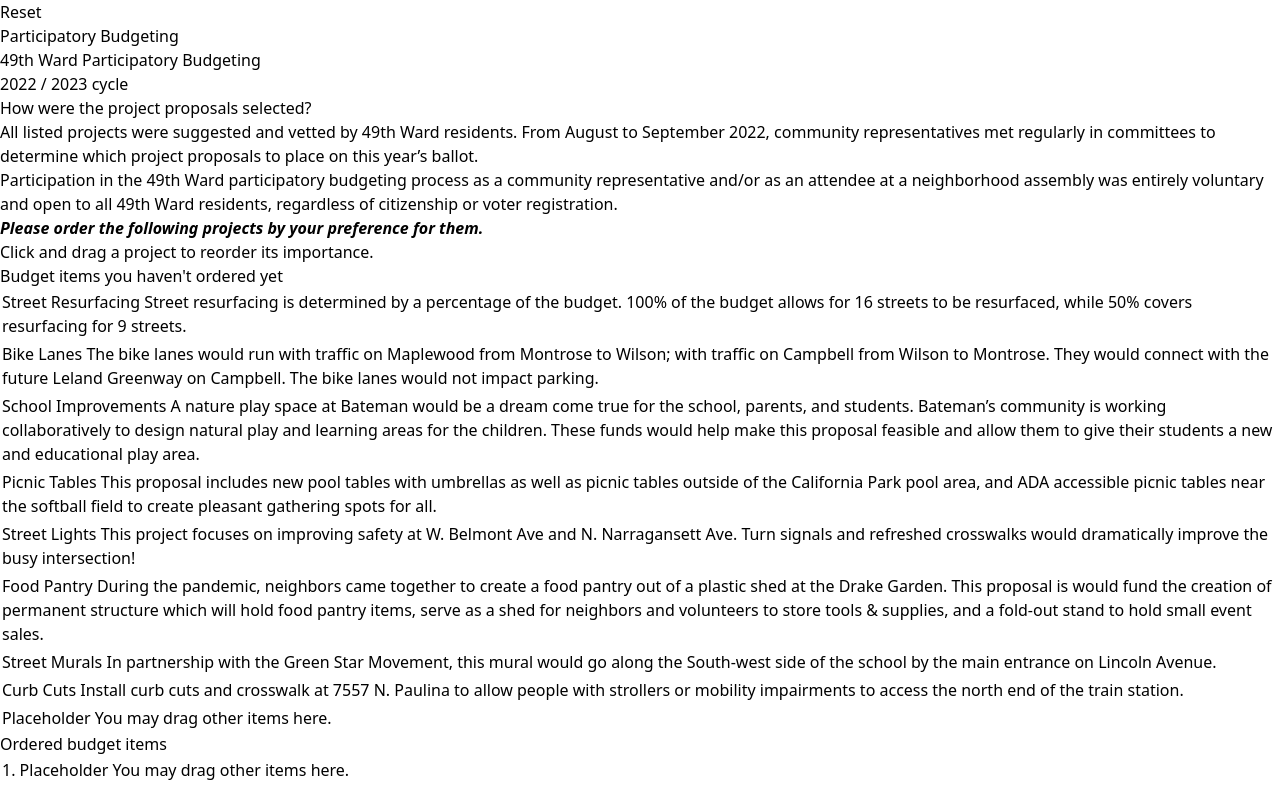
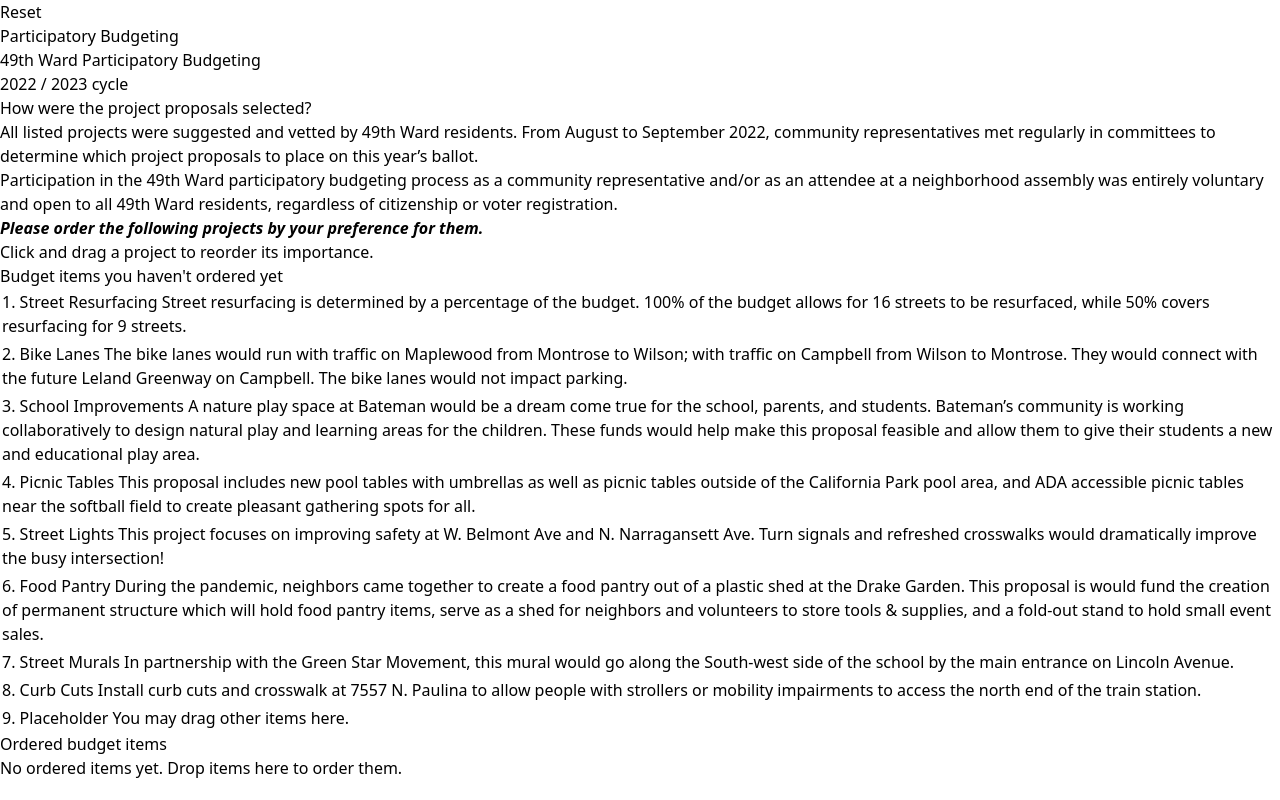
Before and after one commit to mcnuttandrew/chicago-pb-probe, a Svelte app: page /sort in a window 1280 px wide. Built offline with nearby package versions, Linux system fonts and the light colour scheme.

Commit message:
tried moving both lists inside of component; still not working bc moved element always shows up as placeholder

```diff
--- a/src/lib/InsertSortList.svelte
+++ b/src/lib/InsertSortList.svelte
@@ -4,6 +4,7 @@
     import { crossfade } from "svelte/transition";
     import { flip } from "svelte/animate";
     import { createEventDispatcher } from "svelte";
+    import { onMount } from "svelte";
 
     // DISPATCH
     const dispatch = createEventDispatcher();
@@ -53,11 +54,12 @@
     const drop = ev => {
       // are we changing lists?
       let sourceName = trimName(ev.dataTransfer.getData("sourceName"));
-      let target = ev.target.parentElement;
-      let targetName = trimName(target.childNodes[0].innerHTML)
-      let targetInOrdered = Object.values(target.classList).some(cl => cl === "ordered");
+      let sourceInOrdered = list.findIndex(d => d.name === sourceName) !== -1;
+      let targetName = trimName(ev.target.parentElement.childNodes[0].innerHTML);
+      let targetInOrdered = list.findIndex(d => d.name === targetName) !== -1;
       console.log("drag event", ev);
       console.log("source", sourceName);
+      console.log("source ordered?", sourceInOrdered);
       console.log("target", targetName);
       console.log("target ordered?", targetInOrdered);
 
@@ -68,76 +70,117 @@
       let from = ev.dataTransfer.getData("source");
       let to = dragged.index;
 
-      reorder(targetInOrdered, sourceName, targetName, from, to)
+      reorder(sourceInOrdered, targetInOrdered, sourceName, targetName, from, to)
         .then(newList => {
-          console.log("newList", newList);
+          console.log("new ordered list", newList);
           dispatch("sort", newList);
         });
-
-      // // reorder
-      // if (targetInOrdered && group === "unordered") {
-      //   let newList = [...switchToOrdered(sourceName, targetName, list)];
-      //   console.log("New list", newList);
-
-      //   dispatch("sort", newList);
-      // } else if (!targetInOrdered && group === "ordered") {
-      //   let newList = [...switchToUnordered(sourceName, targetName, list)];
-      //   console.log("New list", newList);
-
-      //   dispatch("sort", newList);
-      // } else {
-      //   let newList = [...list];
-
-      //   // insert sort
-      //   const movedItem = newList.splice(from, 1)[0];
-      //   newList.splice(to, 0, movedItem);
-
-      //   dispatch("sort", newList);
-      // }
-
-      // reorder({ from, to });
     };
 
     // reorder
-    async function reorder(targetInOrdered, sourceName, targetName, from, to) {
-      let newList;
-      if (targetInOrdered && group === "unordered") {
-        newList = [...switchToOrdered(sourceName, targetName, list)];
-        console.log("New list", newList);
-      } else if (!targetInOrdered && group === "ordered") {
-        newList = [...switchToUnordered(sourceName, targetName, list)];
-        console.log("New list", newList);
+    async function reorder(sourceInOrdered, targetInOrdered, sourceName, targetName, from, to) {
+      let newList = [...list];
+      if (!sourceInOrdered && targetInOrdered) {
+        // remove from unordered list
+        let removeIdx = unordered.findIndex(el => el === sourceName);
+        let movedItem = unordered.splice(removeIdx, 1)[0];
+        console.log("moving", movedItem)
+
+        // add to ordered list
+        let addIdx = newList.findIndex(el => el === targetName);
+        newList.splice(addIdx, 0, movedItem);
+      } else if (sourceInOrdered && !targetInOrdered) {
+        // remove from ordered list
+        let removeIdx = newList.findIndex(el => el === sourceName);
+        let movedItem = newList.splice(removeIdx, 1)[0];
+        // store.setSort([...sortOrder]);
+        console.log("moving", movedItem)
+
+        // add to unordered list
+        let addIdx = unordered.findIndex(el => el === targetName);
+        unordered.splice(addIdx, 0, movedItem);
       } else {
-        newList = [...list];
-        // insert sort
+        // insert sort within same list
         const movedItem = newList.splice(from, 1)[0];
         newList.splice(to, 0, movedItem);
       }
+
       return await Promise.resolve(newList);
     }
-    // // DISPATCH REORDER
-    // import { createEventDispatcher } from "svelte";
-    // const dispatch = createEventDispatcher();
-    // const reorder = ({ from, to }) => {
-    //   let newList = [...list];
-    //   console.log("wft is the list here?", list, to, from);
+    // const switchToOrdered = (item, targetName, listIn) => {
+    //   // figure out which list we are modifying
+    //   let listInOrdered = listIn.length === list.length;
 
-    //   // AMK: modification changes the sort operation from a swap to an insert
-    //   const movedItem = newList.splice(from, 1)[0];
-    //   newList.splice(to, 0, movedItem);
+    //   // remove from unordered list
+    //   let removeIdx = unordered.findIndex(el => el === item);
+    //   let movedItem = unordered.splice(removeIdx, 1)[0];
+    //   console.log(movedItem)
 
-    //   dispatch("sort", newList);
-    // };
+    //   // add to ordered list
+    //   let addIdx = list.findIndex(el => el === targetName);
+    //   list.splice(addIdx, 0, movedItem);
+    //   // store.setSort([...sortOrder]);
+
+    //   // replace input list
+    //   if (listInOrdered) {
+    //     return list.map((name, id) => ({ name, id }));
+    //   } else {
+    //     return unordered.map((name, id) => ({ name, id }));
+    //   }
+    // }
+    // const switchToUnordered = (item, targetName, listIn) => {
+    //   // figure out which list we are modifying
+    //   let listInOrdered = listIn.length === list.length;
+
+    //   // remove from ordered list
+    //   let removeIdx = list.findIndex(el => el === item);
+    //   let movedItem = list.splice(removeIdx, 1)[0];
+    //   // store.setSort([...sortOrder]);
+    //   console.log(movedItem)
+
+    //   // add to unordered list
+    //   let addIdx = unordered.findIndex(el => el === targetName);
+    //   unordered.splice(addIdx, 0, movedItem);
+
+    //   // replace input list
+    //   if (listInOrdered) {
+    //     return list.map((name, id) => ({ name, id }));
+    //   } else {
+    //     return unordered.map((name, id) => ({ name, id }));
+    //   }
+    // }
 
     // UTILS
     const getKey = item => (key ? item[key] : item);
+    const updateUnordered = (ordered) => {
+      let newUnordered = [];
+      let idx = 0;
+      Object.keys(projects).forEach(item => {
+        if (!ordered.some(el => el == item)) {
+          // unordered = [...unordered, item];
+          newUnordered.push({name: item, id: idx});
+          idx++;
+        }
+      });
+
+      return newUnordered
+    }
 
     // PROPS
+    export let projects;
     export let list;
     export let key;
-    export let group;
-    export let switchToOrdered;
-    export let switchToUnordered;
+
+    $: unordered = updateUnordered(list);
+
+    onMount(() => {
+      if (list.length === 0) {
+        list.push({name: "Placeholder", id: 0});
+        // store.setSort([...sortOrder]);
+      }
+      console.log(unordered);
+      console.log(list);
+    });
   </script>
 
   <style>
@@ -154,6 +197,40 @@
     }
   </style>
 
+  <h3>Budget items you haven't ordered yet</h3>
+  {#if unordered && unordered.length === 0}
+    <div class="italic h-20">No unordered items remaining. Drop items here to remove them from your order.</div>
+  {/if}
+  {#if unordered && unordered.length}
+    <ul>
+      {#each unordered as item, index (getKey(item))}
+        <li
+          data-index={index}
+          data-id={JSON.stringify(getKey(item))}
+          draggable={(getKey(item) !== "Placeholder")}
+          on:dragstart={start}
+          on:dragover={over}
+          on:dragleave={leave}
+          on:drop={drop}
+          in:receive={{ key: getKey(item) }}
+          out:send={{ key: getKey(item) }}
+          animate:flip={{ duration: 300 }}
+          class:over={getKey(item) === isOver}>
+          <slot {item} {index}>
+            <p>{getKey(item)}</p>
+          </slot>
+        </li>
+      {/each}
+    </ul>
+  {/if}
+
+  <h3>Ordered budget items</h3>
+  {#if list && list.length === 0}
+    <div class="italic h-20">No ordered items yet. Drop items here to order them.</div>
+  {/if}
+  {#if list && list.length >= 2}
+    <b>Most Important</b>
+  {/if}
   {#if list && list.length}
     <ul>
       {#each list as item, index (getKey(item))}
@@ -176,3 +253,6 @@
       {/each}
     </ul>
   {/if}
+  {#if list && list.length >= 2}
+    <b>Least Important</b>
+  {/if}
--- a/src/pages/Sort.svelte
+++ b/src/pages/Sort.svelte
@@ -4,111 +4,13 @@
   // import SortableList from "svelte-sortable-list";
   import SortableList from "../lib/InsertSortList.svelte";
   import { store } from "../lib/store";
-  import { onMount } from "svelte";
 
   $: sortOrder = $store.sortOrder;
   $: showNext = sortOrder.length === Object.keys(projects).length;
-  // let hoveredItem: false | string = false;
-  let unordered = [];
-
-  const switchToOrdered = (item, targetName, listIn) => {
-    // figure out which list we are modifying
-    let listInOrdered = listIn.length === sortOrder.length;
-
-    // remove from unordered list
-    let removeIdx = unordered.findIndex(el => el === item);
-    let movedItem = unordered.splice(removeIdx, 1)[0];
-    console.log(movedItem)
-
-    // add to ordered list
-    let addIdx = sortOrder.findIndex(el => el === targetName);
-    sortOrder.splice(addIdx, 0, movedItem);
-    store.setSort([...sortOrder]);
-
-    // replace input list
-    if (listInOrdered) {
-      return sortOrder.map((name, id) => ({ name, id }));
-    } else {
-      return unordered.map((name, id) => ({ name, id }));
-    }
-  }
-  const switchToUnordered = (item, targetName, listIn) => {
-    // figure out which list we are modifying
-    let listInOrdered = listIn.length === sortOrder.length;
-
-    // remove from ordered list
-    let removeIdx = sortOrder.findIndex(el => el === item);
-    let movedItem = sortOrder.splice(removeIdx, 1)[0];
-    store.setSort([...sortOrder]);
-    console.log(movedItem)
-
-    // add to unordered list
-    let addIdx = unordered.findIndex(el => el === targetName);
-    unordered.splice(addIdx, 0, movedItem);
-
-    // replace input list
-    if (listInOrdered) {
-      return sortOrder.map((name, id) => ({ name, id }));
-    } else {
-      return unordered.map((name, id) => ({ name, id }));
-    }
-  }
-
-  onMount(() => {
-    Object.keys(projects).forEach(item => {
-      if (!sortOrder.some(el => el == item)) {
-        unordered = [...unordered, item];
-      }
-    });
-
-    if (sortOrder.length === 0) {
-      sortOrder.push("Placeholder");
-      store.setSort([...sortOrder]);
-    }
-
-  })
 </script>
 
 <div>
   <ElicitHeader />
-  <!-- <div class="my-8">
-    {#if !showNext}
-      <h1>
-        <b>
-          <i>Please order the following projects by your preference for them.</i>
-        </b>
-      </h1>
-      <div class="italic h-20">Click each project below to begin ordering them.</div>
-    {/if}
-    <div class="flex flex-wrap justify-between">
-      {#each Object.keys(projects).filter((x) => !sortOrder.find((y) => x === y)) as item} -->
-        <!-- svelte-ignore a11y-click-events-have-key-events -->
-        <!-- <div
-          class="h-32 w-32 border-2 border-black rounded text-center flex items-center justify-center cursor-pointer bg-violet-200 my-2"
-          on:click={() => {
-            store.setSort([...sortOrder, item]);
-          }}
-          on:mouseenter={() => {
-            hoveredItem = item;
-          }}
-          on:mouseleave={() => {
-            hoveredItem = false;
-          }}
-        >
-          {item}
-        </div>
-      {/each}
-    </div>
-    {#if !showNext}
-      <div class="italic h-20">
-        {#if hoveredItem}
-          {projects[hoveredItem].description}
-        {:else}
-          Hover over a card to see an explanation for it.
-        {/if}
-      </div>
-    {/if}
-  </div> -->
   <div class="my-8">
     <h1>
       <b>
@@ -117,47 +19,11 @@
     </h1>
     <div class="italic h-20">Click and drag a project to reorder its importance.</div>
 
-    <h3>Budget items you haven't ordered yet</h3>
-    {#if unordered.length === 0}
-      <div class="italic h-20">No unordered items remaining. Drop items here to remove them from your order.</div>
-    {/if}
     <SortableList
-      list={unordered.map((name, id) => ({ name, id }))}
-      let:item
-      key="name"
-      group="unordered"
-      switchToOrdered={switchToOrdered}
-      switchToUnordered={switchToUnordered}
-      on:sort={(ev) => {
-        console.log("unordered sort event", ev.detail);
-          // store.setSort(ev.detail.map((x) => x.name))
-        }
-      }
-    >
-      <div
-        class="border-2 border-gray-500 px-3 rounded flex flex-col cursor-pointer unordered"
-      >
-        <span class="bolder italic">
-          {item.name}
-        </span>
-        <span class="text-sm">{projects[item.name].description}</span>
-      </div>
-    </SortableList>
-
-    <h3>Ordered budget items</h3>
-    {#if sortOrder.length === 0}
-      <div class="italic h-20">No ordered items yet. Drop items here to order them.</div>
-    {/if}
-    {#if sortOrder.length >= 2}
-      <b>Most Important</b>
-    {/if}
-    <SortableList
+      projects={projects}
       list={sortOrder.map((name, id) => ({ name, id }))}
       let:item
       key="name"
-      group="ordered"
-      switchToOrdered={switchToOrdered}
-      switchToUnordered={switchToUnordered}
       on:sort={(ev) => {
           console.log(ev.detail);
           store.setSort(ev.detail.map((x) => x.name))
@@ -165,28 +31,14 @@
       }
     >
       <div
-        class="border-2 border-gray-500 px-3 rounded flex flex-col cursor-pointer ordered"
+        class="border-2 border-gray-500 px-3 rounded flex flex-col cursor-pointer"
       >
         <span class="bolder italic">
-          <!-- {#if item.id === 0}
-            Most Important:
-          {/if}
-          {#if item.id === sortOrder.length - 1}
-            Least Important:
-          {/if} -->
-          <!-- {#if interactLookup[item.name]}
-            {item.id + 1}.
-          {:else}
-            <span style="width: 5px; height: 5px; background-color: grey"></span>
-          {/if} {item.name} -->
           {item.id + 1}. {item.name}
         </span>
         <span class="text-sm">{projects[item.name].description}</span>
       </div>
     </SortableList>
-    {#if sortOrder.length >= 2}
-      <b>Least Important</b>
-    {/if}
   </div>
 </div>
 
```
